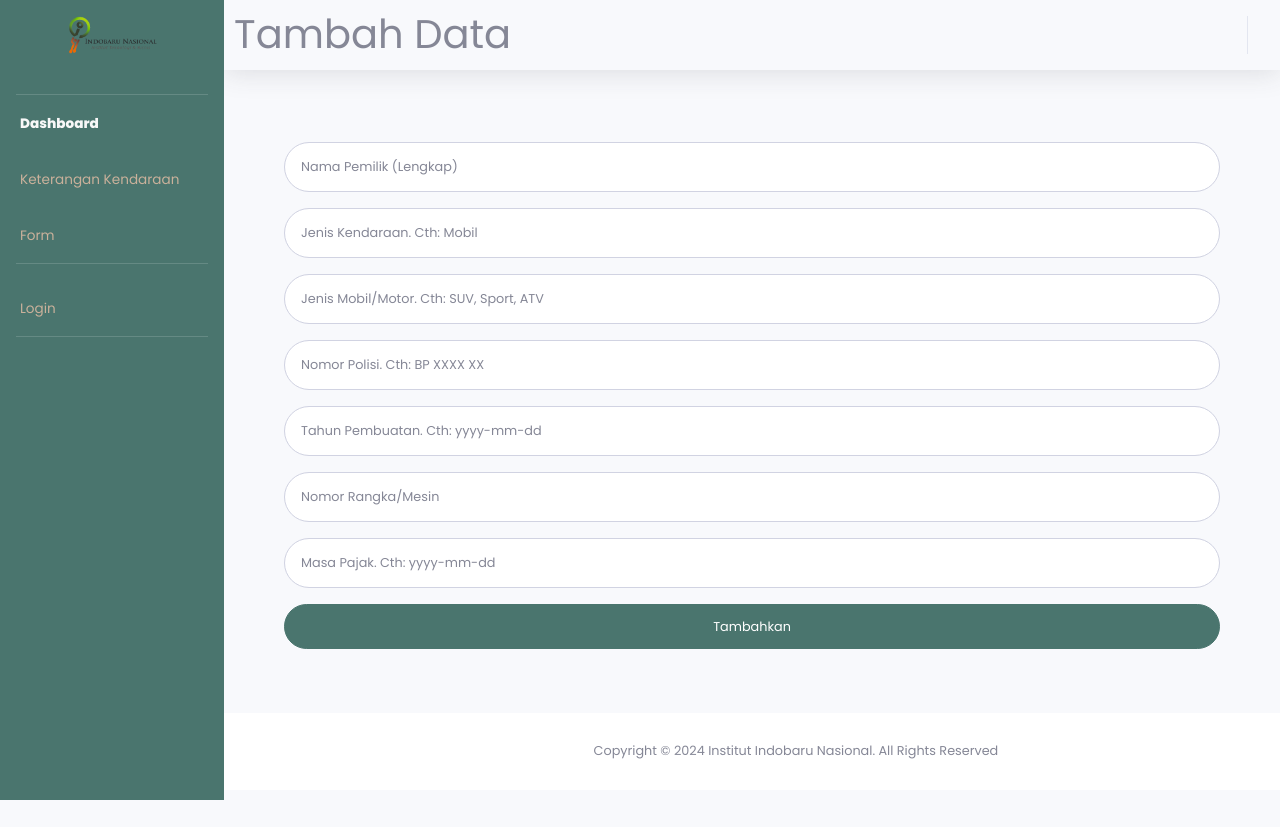
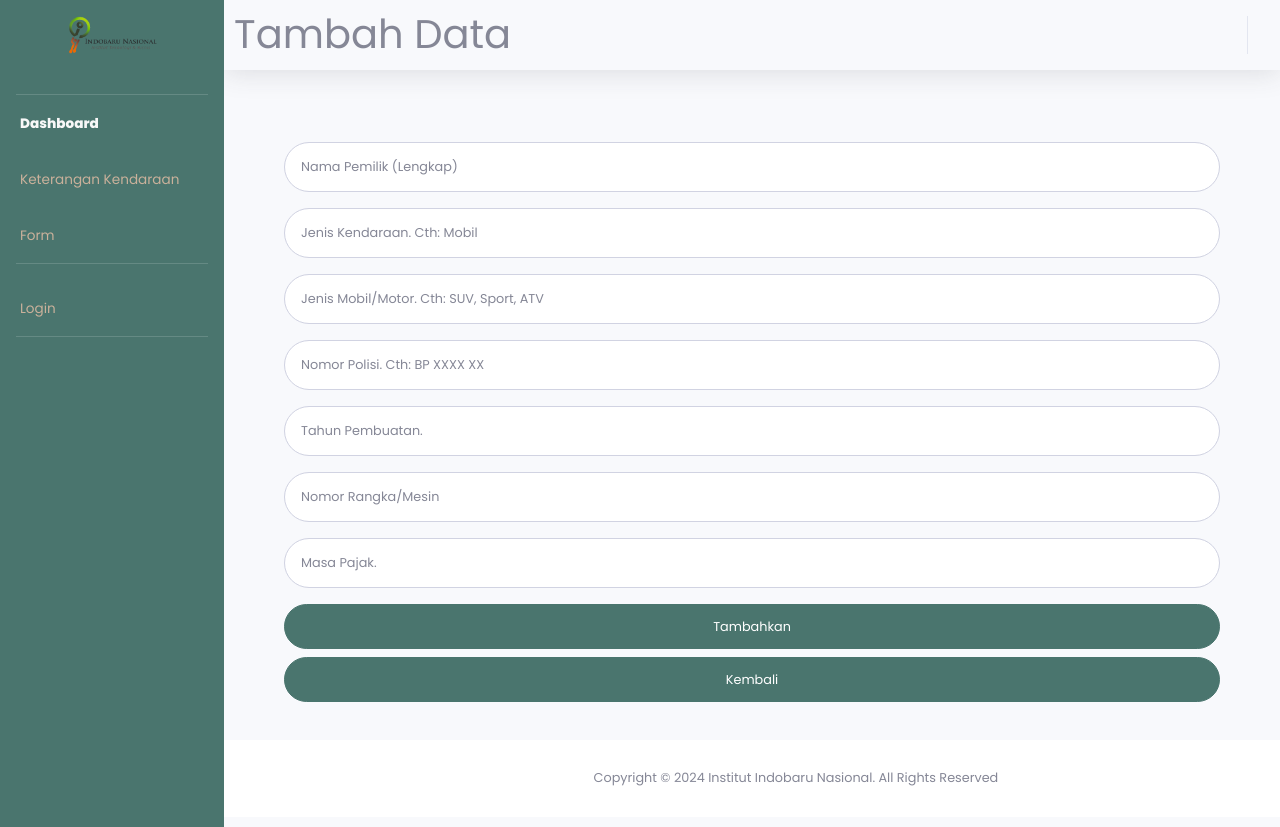
Before and after one commit to irenedocode/iibnpajak, a PHP site: page /admin/add.php in a window 1280 px wide. Before the commit the page ends 800 px from the top, so only its background shows below. Run offline with PHP 8.4, Linux system fonts and the light colour scheme.

Commit message:
ganti sikit

```diff
--- a/admin/add.php
+++ b/admin/add.php
@@ -127,13 +127,13 @@
                             </div>
                             <div class="form-group">
                                 <input type="text" class="form-control form-control-user"
-                                    id="exampleInputEmail" name="pembuatan" aria-describedby="emailHelp" required
+                                    id="exampleInputEmail" name="nopolisi" aria-describedby="emailHelp" required
                                     placeholder="Nomor Polisi. Cth: BP XXXX XX">
                             </div>
                             <div class="form-group">
-                                <input type="text" class="form-control form-control-user"
+                                <input type="text" onfocus="(this.type='date')" onblur="(this.type='text')" class="form-control form-control-user"
                                     id="exampleInputEmail" name="pembuatan" aria-describedby="emailHelp" required
-                                    placeholder="Tahun Pembuatan. Cth: yyyy-mm-dd">
+                                    placeholder="Tahun Pembuatan.">
                             </div>
                             <div class="form-group">
                                 <input type="text" class="form-control form-control-user"
@@ -141,15 +141,22 @@
                                     placeholder="Nomor Rangka/Mesin">
                             </div>
                             <div class="form-group">
-                                <input type="text" class="form-control form-control-user"
+                            <input
+                            type="text"
+                            onfocus="(this.type='date')"
+                            onblur="(this.type='text')"
+                            id="date"  class="form-control form-control-user"
                                     id="exampleInputEmail" name="masapajak" aria-describedby="emailHelp" required
-                                    placeholder="Masa Pajak. Cth: yyyy-mm-dd">
+                                    placeholder="Masa Pajak.">
                             </div>
 
 
                             <button type="submit" name="submit" class="btn btn-primary btn-user btn-block">
                                 Tambahkan
                             </button>
+                            <a href="infoadmin.php" class="btn btn-primary btn-user btn-block">
+                        Kembali
+                    </a>
                         </form>
                     </div>
                 </div>
--- a/admin/addnew.php
+++ b/admin/crud/addnew.php
@@ -1,6 +1,6 @@
 <?php
 
-include ('koneksi.php')
+include ('../koneksi.php')
 
 ?>
 
@@ -19,7 +19,7 @@ $masapajak          = $_POST['masapajak'];
 
 
 $sql = "INSERT INTO kendaraan (nama, jeniskendaraan, jenismobilmotor, nopolisi, pembuatan, rangka, masapajak) VALUES ('$nama', '$jeniskendaraan', '$jenismobilmotor', '$nopolisi', '$pembuatan', '$rangka', '$masapajak')";
-$query = mysqli_query($db, $sql);
+$query = mysqli_query($con, $sql);
 
     if( $query ) {
 
--- a/admin/koneksi.php
+++ b/admin/koneksi.php
@@ -1,6 +1,6 @@
 <?php
 
-$db = mysqli_connect("localhost","root","","data");
+$con = mysqli_connect("localhost","root","","data");
 
 
 ?>
--- a/user/cari.php
+++ b/user/cari.php
@@ -191,9 +191,6 @@ $con = mysqli_connect("localhost","root","","data"); //ganti ke iibn1 ntar
                     <a href="index.html" class="btn btn-primary btn-user btn-block" style="margin-left: 50px; margin-right: 50px; margin-top: 100px;">
                         Kembali
                     </a>
-                    <a href="add.php" class="btn btn-primary btn-user btn-block" style="margin-left: 50px; margin-right: 50px;">
-                        Tambah Data
-                    </a>
                 </div>
             </div>
             <!-- End of Main Content -->
--- a/user/info.php
+++ b/user/info.php
@@ -169,9 +169,9 @@
                                     placeholder="Nomor Polisi. Cth: BP XXXX XX">
                             </div>
                             <div class="form-group">
-                                <input type="text" class="form-control form-control-user"
+                            <input type="text" onfocus="(this.type='date')" onblur="(this.type='text')" class="form-control form-control-user"
                                     id="exampleInputEmail" name="pembuatan" aria-describedby="emailHelp" required
-                                    placeholder="Tahun Pembuatan. Cth: yyyy-mm-dd">
+                                    placeholder="Tahun Pembuatan.">
                             </div>
                             <div class="form-group">
                                 <input type="text" class="form-control form-control-user"
```
Also changed, not shown: admin/crud/hapusdata.php (added, +15 -0 lines), admin/infoadmin.php (+13 -0 lines).
